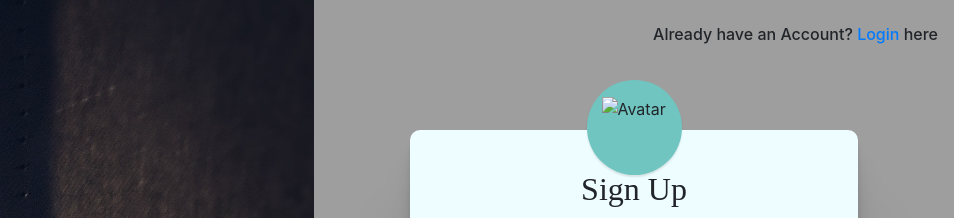
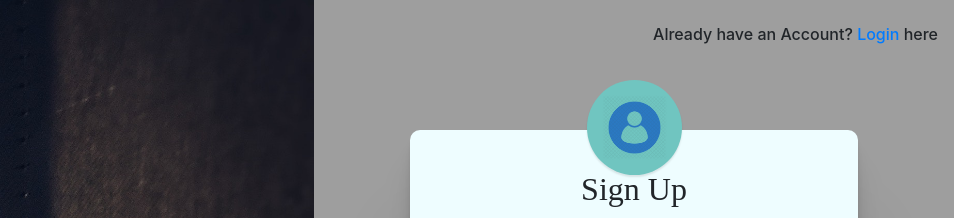
Before and after one commit to AprameyaGupta/budgeesproject, a website: page signup.html in a window 1280 px wide. Shown: the top 218 px of the page, 326-1280 px from the left. Drawn offline with nearby package versions, Linux system fonts and the light colour scheme; the site is published under a folder, as on GitHub Pages, so addresses that start at the root find nothing; a web font is replaced by a local one.

Commit message:
SignUp Profile Pic Issue Check II

```diff
--- a/signup.html
+++ b/signup.html
@@ -31,7 +31,7 @@
     <div class="box">
       <form>
         <div class="avatar">
-          <img src="/images/profile.webp" alt="Avatar">
+          <img src="images/profile.webp" alt="Avatar">
         </div>
         <h2 class="text-center">Sign Up</h4>
           <div class="input-group">
```
